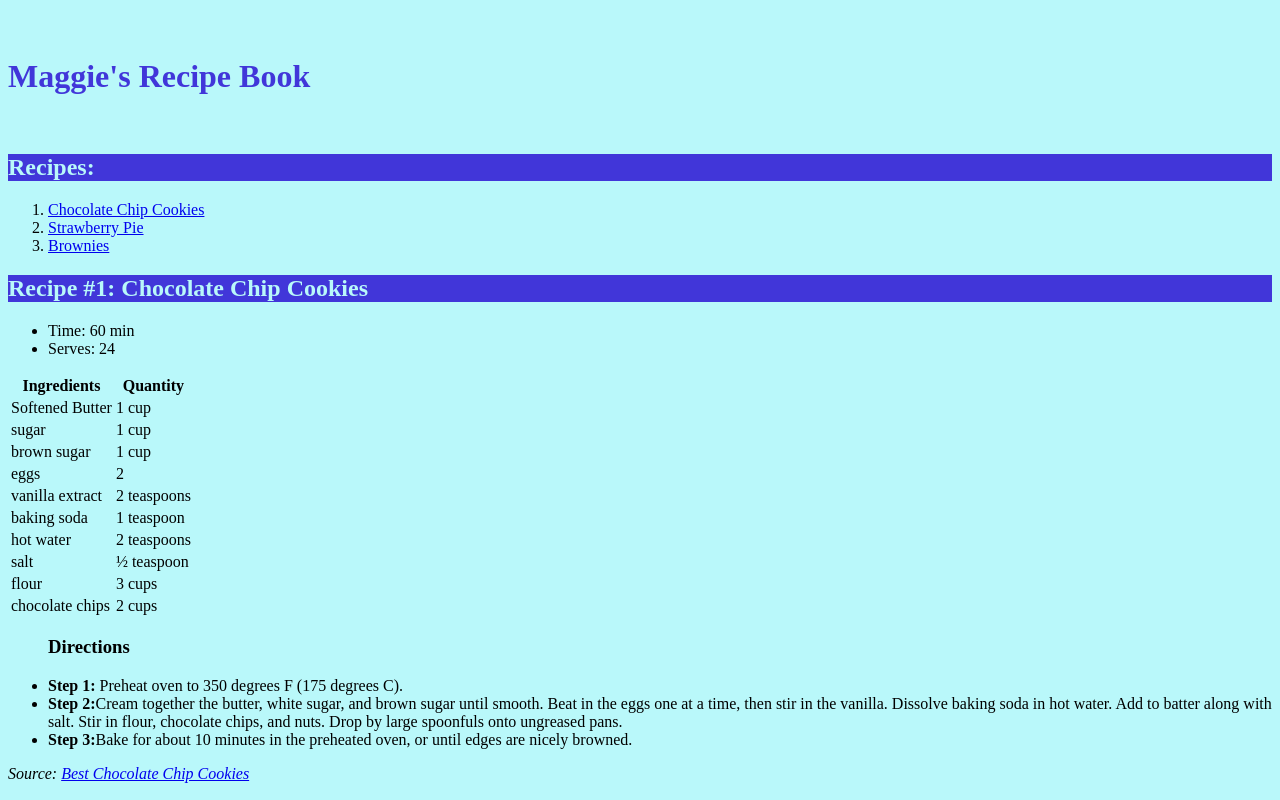
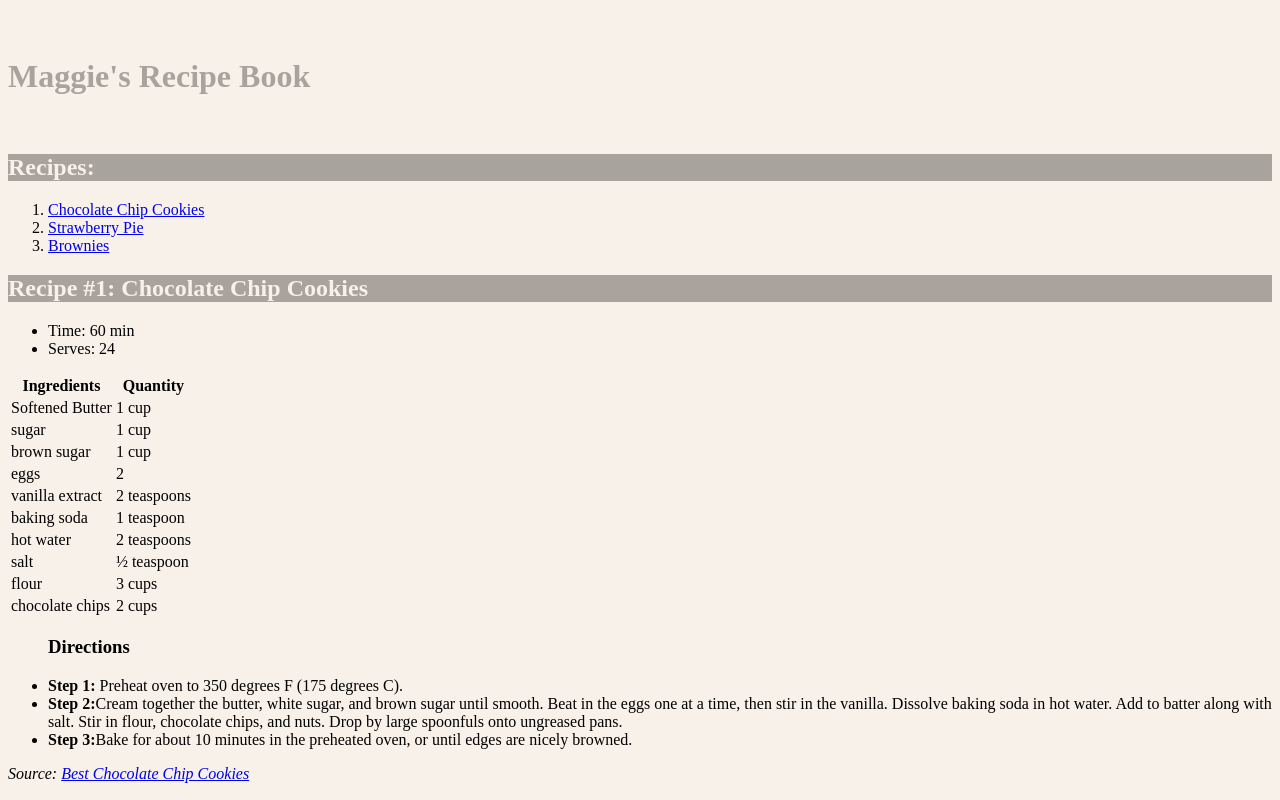
Before and after one commit to magoconnor826/magoconnor826.github.io, a plain HTML site: page index.html in a window 1280 px wide. Shown: the top 800 px of the page. Drawn offline with Linux system fonts and the light colour scheme.

Commit message:
Update index.html

```diff
--- a/index.html
+++ b/index.html
@@ -4,9 +4,9 @@
         <title>Project: Recipe book</title>
         <meta charset="utf-8">
         <style>
-        h1 {color:rgb(65, 54, 217);}
-        body{background-color:rgb(185, 248, 250);}
-        .header{color:rgb(185, 248, 250); background-color:rgb(65, 54, 217);}
+        h1 {color:rgb(168,163,157);}
+        body{background-color:rgb(248,241,233);}
+        .header{color:rgb(248,241,233); background-color:rgb(168,163,157);}
         </style>
     </head>
     <body>
```
